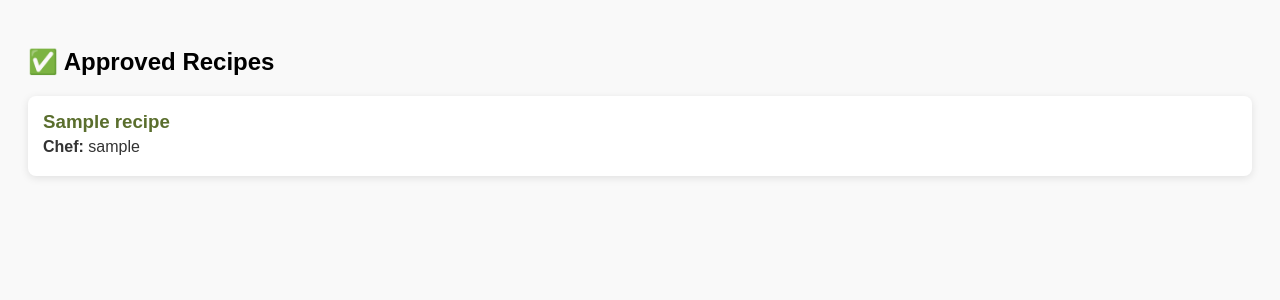
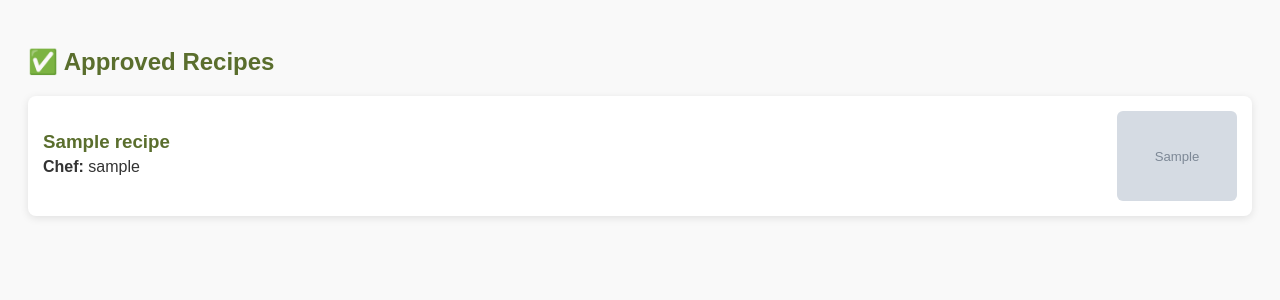
Before and after one commit to ann-riya18/Taste_It, a PHP site: page /approved_recipes.php in a window 1280 px wide. Shown: the top 300 px of the page. Run offline with PHP 8.4, Linux system fonts and the light colour scheme; the visitor is signed in with stand-in values (Sample User, id 1); tables that the repository leaves empty or names only in its code hold one stand-in row (values such as "Sample post"); grey boxes marked "Sample" are stand-in pictures.

Commit message:
Add files via upload

```diff
--- a/approved_recipes.php
+++ b/approved_recipes.php
@@ -8,7 +8,8 @@ if (!isset($_SESSION['admin_email'])) {
 $conn = new mysqli("localhost", "root", "", "tasteit");
 if ($conn->connect_error) die("Connection failed: " . $conn->connect_error);
 
-$result = $conn->query("SELECT r.title, u.username
+// also fetch image_path
+$result = $conn->query("SELECT r.title, r.image_path, u.username
                         FROM recipes r
                         JOIN users u ON r.user_id = u.id
                         WHERE r.status = 'approved'");
@@ -19,13 +20,44 @@ $result = $conn->query("SELECT r.title, u.username
 <head>
   <title>Approved Recipes</title>
   <style>
-    body { font-family: Arial, sans-serif; padding: 20px; background: #f9f9f9; }
+    body {
+      font-family: Arial, sans-serif;
+      padding: 20px;
+      background: #f9f9f9;
+    }
+    h2 { color: #5A6E2D; }
+
     .card {
-      background: #fff; padding: 15px; margin-bottom: 15px; border-radius: 8px;
+      display: flex;
+      justify-content: space-between;
+      align-items: center;
+      background: #fff;
+      padding: 15px;
+      margin-bottom: 15px;
+      border-radius: 8px;
       box-shadow: 0 2px 8px rgba(0,0,0,0.1);
     }
-    .card h3 { margin: 0; color: #5A6E2D; }
-    .card p { margin: 5px 0; color: #333; }
+
+    .card-details {
+      flex: 1;
+    }
+
+    .card h3 {
+      margin: 0;
+      color: #5A6E2D;
+    }
+    .card p {
+      margin: 5px 0;
+      color: #333;
+    }
+
+    .card img {
+      width: 120px;
+      height: 90px;
+      border-radius: 6px;
+      object-fit: cover;   /* crop without distortion */
+      margin-left: 15px;
+    }
   </style>
 </head>
 <body>
@@ -33,8 +65,13 @@ $result = $conn->query("SELECT r.title, u.username
   <?php if ($result->num_rows > 0): ?>
     <?php while ($row = $result->fetch_assoc()): ?>
       <div class="card">
-        <h3><?php echo htmlspecialchars($row['title']); ?></h3>
-        <p><strong>Chef:</strong> <?php echo htmlspecialchars($row['username']); ?></p>
+        <div class="card-details">
+          <h3><?php echo htmlspecialchars($row['title']); ?></h3>
+          <p><strong>Chef:</strong> <?php echo htmlspecialchars($row['username']); ?></p>
+        </div>
+        <?php if (!empty($row['image_path'])): ?>
+          <img src="<?php echo htmlspecialchars($row['image_path']); ?>" alt="Recipe Image">
+        <?php endif; ?>
       </div>
     <?php endwhile; ?>
   <?php else: ?>
```
